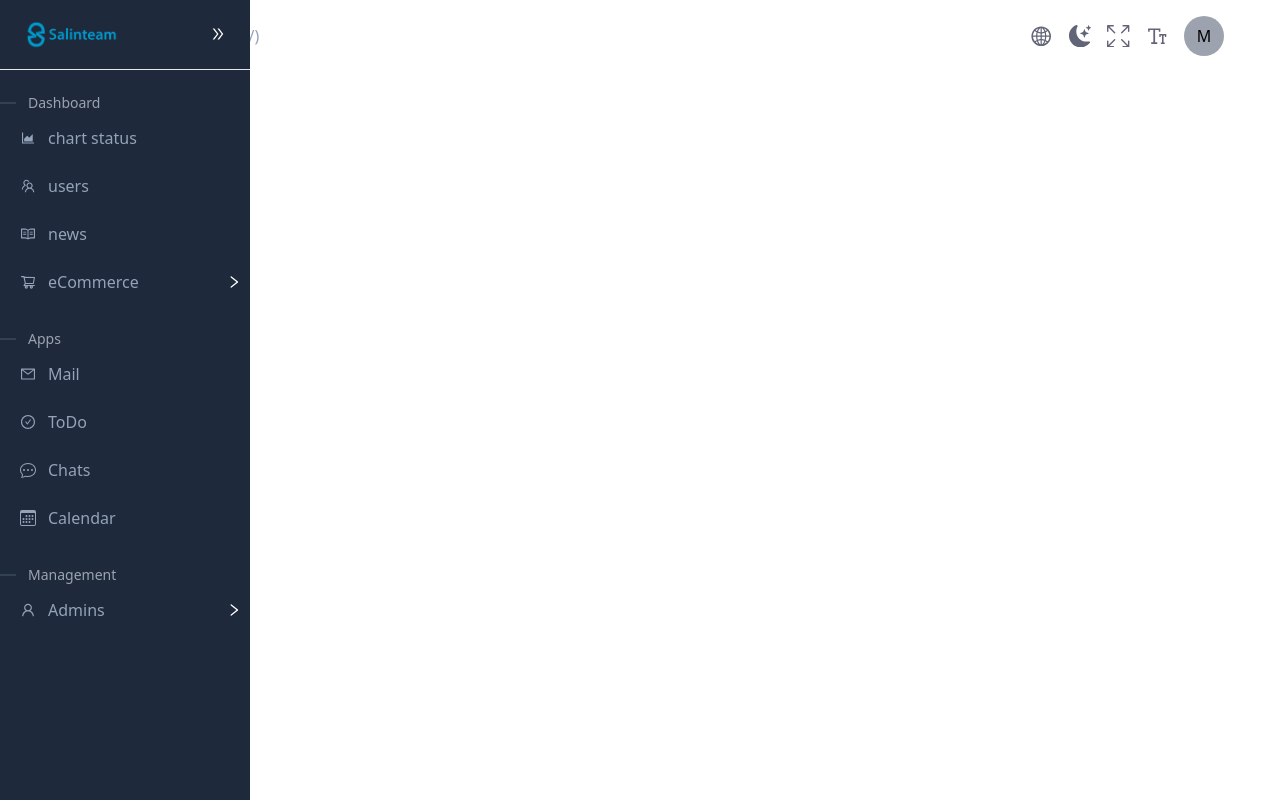
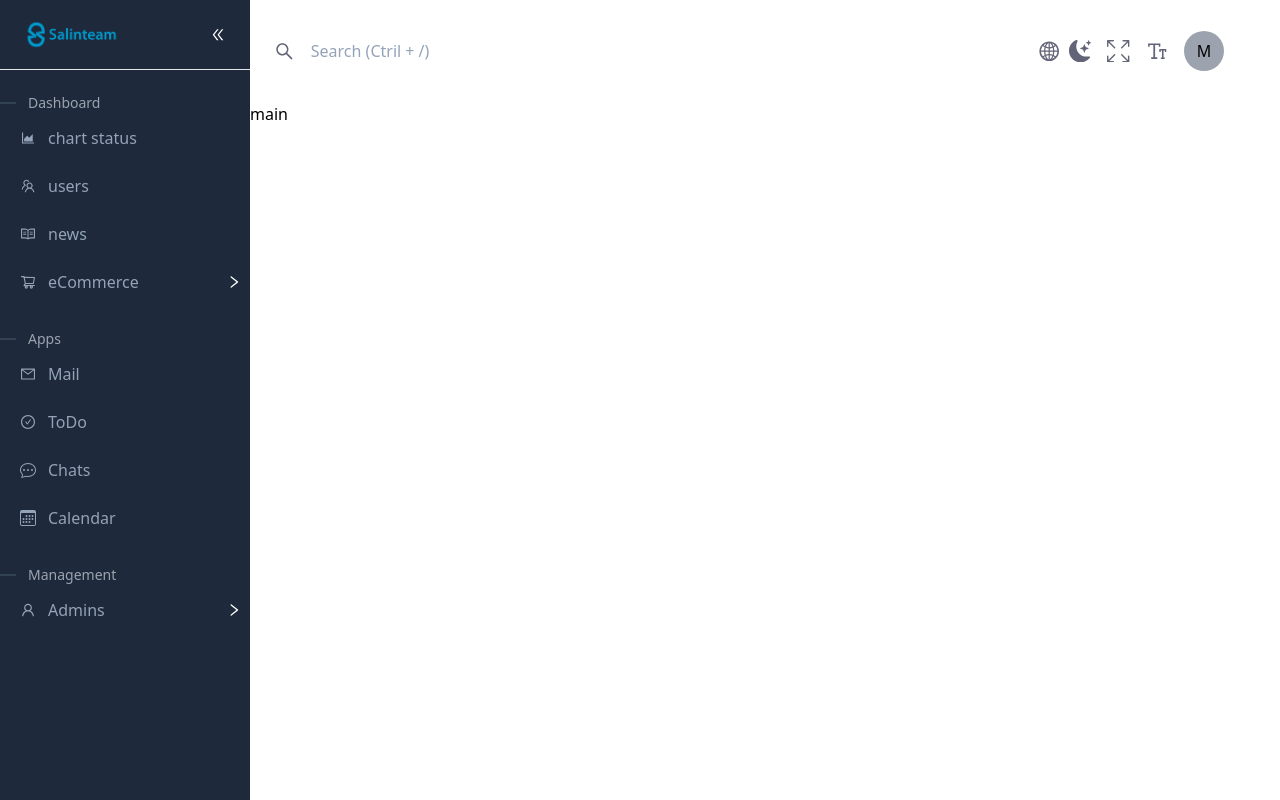
Before and after one commit to mahdi-rwx/admin-panel, a React (Create React App) app: page / in a window 1280 px wide. Built offline with nearby package versions, Linux system fonts and the light colour scheme.

Commit message:
create paper and popover component

```diff
--- a/src/App.tsx
+++ b/src/App.tsx
@@ -11,7 +11,7 @@
     toggle: toggleSidebar,
     close: closeSidebar,
     open: openSidebar,
-  } = useToggle();
+  } = useToggle(true);
   const {
     state: stateHoverSidebar,
     toggle: hoverSidebar,
--- a/src/common/header/components/Actions.tsx
+++ b/src/common/header/components/Actions.tsx
@@ -1,66 +1,103 @@
+import { Fragment, memo } from "react";
 import { AiOutlineFontSize, AiOutlineGlobal } from "react-icons/ai";
 import { BsArrowsFullscreen, BsFillMoonStarsFill } from "react-icons/bs";
-
+import Paper from "../../../components/paper/Paper";
+import Popover from "../../../components/popover/Popover";
+import PopoverContent from "../../../components/popover/PopoverContent";
+import PopoverToggle from "../../../components/popover/PopoverToggle";
+const ChangeLanguage = memo(() => {
+  return (
+    <Popover>
+      <PopoverToggle>
+        <span
+          className="mx-2 cursor-pointer"
+          onClick={() => console.log("change language")}
+        >
+          <AiOutlineGlobal size={"1.4rem"} color={"#626477"} />
+        </span>
+      </PopoverToggle>
+      <PopoverContent>
+        <Paper className="absolute left-1/2 top-full -translate-x-1/2 w-28">
+          <ul>
+            <li>English</li>
+            <li>Persion</li>
+          </ul>
+        </Paper>
+      </PopoverContent>
+    </Popover>
+  );
+});
+const Mode = memo(() => {
+  return (
+    <span className="mx-2 cursor-pointer" onClick={() => console.log("mode")}>
+      <BsFillMoonStarsFill size={"1.4rem"} color={"#626477"} />
+    </span>
+  );
+});
+const Screen = memo(() => {
+  return (
+    <span className="mx-2 cursor-pointer" onClick={() => console.log("screen")}>
+      <BsArrowsFullscreen size={"1.4rem"} color={"#626477"} />
+    </span>
+  );
+});
+const FontSize = memo(() => {
+  return (
+    <span
+      className="mx-2 cursor-pointer"
+      onClick={() => console.log("font size")}
+    >
+      <AiOutlineFontSize size={"1.4rem"} color={"#626477"} />
+    </span>
+  );
+});
+const Profile = memo(() => {
+  return (
+    <span
+      className="mx-2 cursor-pointer"
+      onClick={() => console.log("profile")}
+    >
+      <div className="rounded-full w-10 h-10 flex justify-center items-center bg-gray-400">
+        M
+      </div>
+    </span>
+  );
+});
 const Actions = () => {
-  const actions = [
+  const actions = {
+    actions: [
       {
         id: 1,
         name: "CHANGE_LANGUAGE",
-      content: <AiOutlineGlobal size={"1.4rem"} color={"#626477"} />,
-      event: () => {
-        console.log(this);
-      },
+        content: <ChangeLanguage />,
       },
       {
         id: 2,
         name: "MODE",
-      content: <BsFillMoonStarsFill size={"1.4rem"} color={"#626477"} />,
-      event: () => {
-        console.log("MODE");
-      },
+        content: <Mode />,
       },
       {
         id: 3,
         name: "SCREEN",
-      content: <BsArrowsFullscreen size={"1.4rem"} color={"#626477"} />,
-      event: () => {
-        console.log("screen");
-      },
+        content: <Screen />,
       },
       {
         id: 4,
         name: "FONT_SIZE",
-      content: <AiOutlineFontSize size={"1.4rem"} color={"#626477"} />,
-      event: () => {
-        console.log("FONT SIZE");
-      },
+        content: <FontSize />,
       },
       {
         id: 5,
         name: "PRODILE",
-      content: (
-        <div className="rounded-full w-10 h-10 flex justify-center items-center bg-gray-400">
-          M
-        </div>
-      ),
-      event: () => {
-        console.log("profile");
+        content: <Profile />,
       },
-    },
-  ];
+    ],
+  };
   return (
     <div className="actions-box md:mr-8">
       <div className="flex justify-center items-center">
-        {actions.map((action) => {
-          return (
-            <span
-              key={action.id}
-              className="mx-2 cursor-pointer"
-              onClick={() => action.event()}
-            >
-              {action.content}
-            </span>
-          );
+        {actions.actions.map((action) => {
+          return <Fragment key={action.id}>{action.content}</Fragment>;
         })}
       </div>
     </div>
@@ -68,24 +105,3 @@
 };
 
 export default Actions;
-{
-  /* <span className="mx-2 cursor-pointer">
-<AiOutlineGlobal size={"1.4rem"} color={"#626477"} />
-</span>
-<span className="mx-2 cursor-pointer">
-<BsFillMoonStarsFill size={"1.2rem"} color={"#626477"} />
-BsFillSunFill
-</span>
-<span className="mx-2 cursor-pointer">
-<BsArrowsFullscreen size={"1.2rem"} color={"#626477"} />
-BsFullscreenExit
-</span>
-<span className="mx-2 cursor-pointer">
-<AiOutlineFontSize size={"1.4rem"} color={"#626477"} />
-</span>
-<span className="mx-2 cursor-pointer">
-<div className="rounded-full w-10 h-10 flex justify-center items-center bg-gray-400">
-  M
-</div>
-</span> */
-}
--- /dev/null
+++ b/src/components/paper/Paper.tsx
@@ -0,0 +1,23 @@
+import classNames from "classnames";
+import { FC, ReactNode } from "react";
+import CSS from "csstype";
+interface Props {
+  children: ReactNode;
+  className?: string;
+  style?: CSS.Properties;
+}
+const Paper: FC<Props> = ({ children, className, style }) => {
+  return (
+    <div
+      style={style}
+      className={classNames(
+        className,
+        `paper opacity-100 transition-opacity bg-white text-black overflow-hidden min-w-[32px] min-h-[32px] max-w-xs rounded-lg shadow-lg inline-block`
+      )}
+    >
+      {children}
+    </div>
+  );
+};
+
+export default Paper;
--- /dev/null
+++ b/src/components/popover/Popover.tsx
@@ -0,0 +1,25 @@
+import { Children, cloneElement, FC, ReactNode } from "react";
+import useToggle from "../../hooks/useToggle";
+interface Props {
+  children: ReactNode;
+}
+const Popover: FC<Props> = ({ children }) => {
+  const {
+    state: activePopover,
+    close: closePopover,
+    open: openPopover,
+    toggle: togglePopover,
+  } = useToggle();
+  const childNode = Children.map(children, (child: any) => {
+    const clone = cloneElement(child, {
+      activePopover,
+      closePopover,
+      openPopover,
+      togglePopover,
+    });
+    return clone;
+  });
+  return <div className="relative">{childNode}</div>;
+};
+
+export default Popover;
--- /dev/null
+++ b/src/components/popover/PopoverContent.tsx
@@ -0,0 +1,22 @@
+import { FC, useRef } from "react";
+import useOnClickOutside from "../../hooks/useClickOutSide";
+interface Props {
+  children: JSX.Element | JSX.Element[];
+  closePopover?: any;
+  activePopover?: any;
+}
+const PopoverContent: FC<Props> = ({
+  children,
+  closePopover,
+  activePopover,
+}) => {
+  const refClosePopover = useRef(null);
+  useOnClickOutside(refClosePopover, closePopover);
+  return activePopover ? (
+    <div className="content-popover" ref={refClosePopover}>
+      {children}
+    </div>
+  ) : null;
+};
+
+export default PopoverContent;
--- /dev/null
+++ b/src/components/popover/PopoverToggle.tsx
@@ -0,0 +1,18 @@
+import { FC } from "react";
+interface Props {
+  children: JSX.Element | JSX.Element[];
+  togglePopover?: any;
+  positionToggle?: any;
+}
+const PopoverToggle: FC<Props> = ({
+  children,
+  togglePopover,
+}) => {
+  return (
+    <div className="toggle-popover" onClick={togglePopover}>
+      {children}
+    </div>
+  );
+};
+
+export default PopoverToggle;
--- a/src/screens/main/Main.tsx
+++ b/src/screens/main/Main.tsx
@@ -4,7 +4,6 @@
   return (
     <Container>
       <h1>main</h1>
-      <button>clickxd</button>
     </Container>
   );
 };
```
Lines whose indentation alone changed are shown as unchanged.
